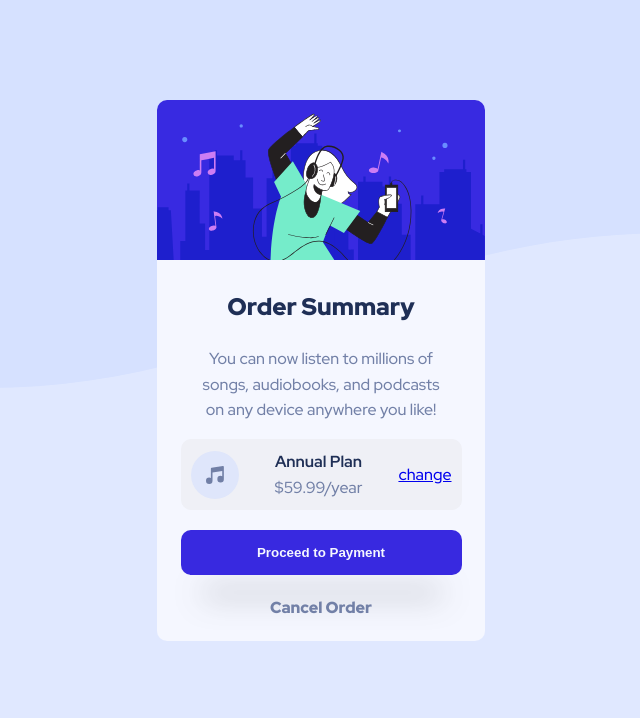
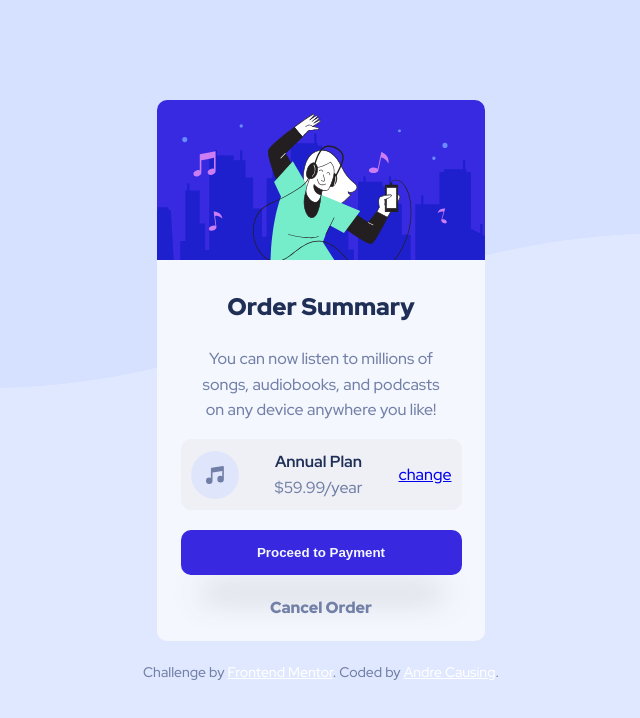
Before and after one commit to andrecausingg/order-summary-component-main, a plain HTML site: page index.html in a window 1280 px wide. Shown: the whole page, without its empty margins (319-959 px from the left). Drawn offline with Linux system fonts and the light colour scheme.

Commit message:
added order summary footer

```diff
--- a/css/style.css
+++ b/css/style.css
@@ -75,3 +75,13 @@
 .btn-container a:hover{
     color: hsl(223, 47%, 23%);  /* Dark blue */
 }
+
+.footer{
+    font-size: 14px;
+    margin-top: 20px;
+    text-align: center;
+}
+
+.footer a{
+    color: hsl(0, 0%, 100%); /* White */
+}
--- a/index.html
+++ b/index.html
@@ -1,8 +1,10 @@
 <!DOCTYPE html>
 <html lang="en">
+
 <head>
   <meta charset="UTF-8">
-  <meta name="viewport" content="width=device-width, initial-scale=1.0"> <!-- displays site properly based on user's device -->
+  <meta name="viewport" content="width=device-width, initial-scale=1.0">
+  <!-- displays site properly based on user's device -->
 
   <link rel="icon" type="image/png" sizes="32x32" href="./images/favicon-32x32.png">
 
@@ -20,6 +22,7 @@
   <link href="https://fonts.googleapis.com/css2?family=Red+Hat+Display:wght@500;700;900&display=swap" rel="stylesheet">
 
 </head>
+
 <body>
   <main class="main">
     <img src="images/illustration-hero.svg" alt="illustration-hero" width="100%">
@@ -46,11 +49,10 @@
 
   </main>
 
+  <footer class="footer">
+    Challenge by <a href="https://www.frontendmentor.io?ref=challenge" target="_blank">Frontend Mentor</a>.
+    Coded by <a href="https://andrecausing.com/">Andre Causing</a>.
+  </footer>
+</body>
 
-
-  <!-- <div class="attribution">
-    Challenge by <a href="https://www.frontendmentor.io?ref=challenge" target="_blank">Frontend Mentor</a>.
-    Coded by <a href="#">Your Name Here</a>.
-  </div> -->
-</body>
 </html>
```
